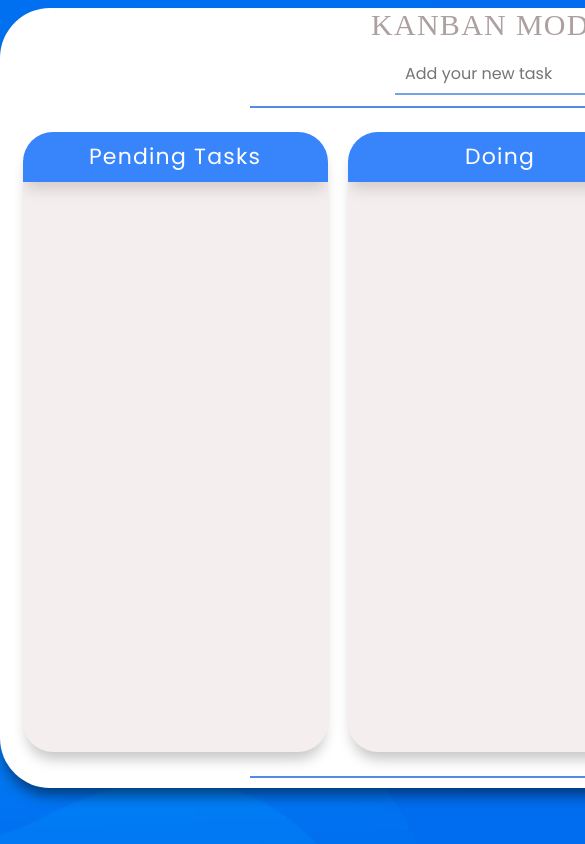
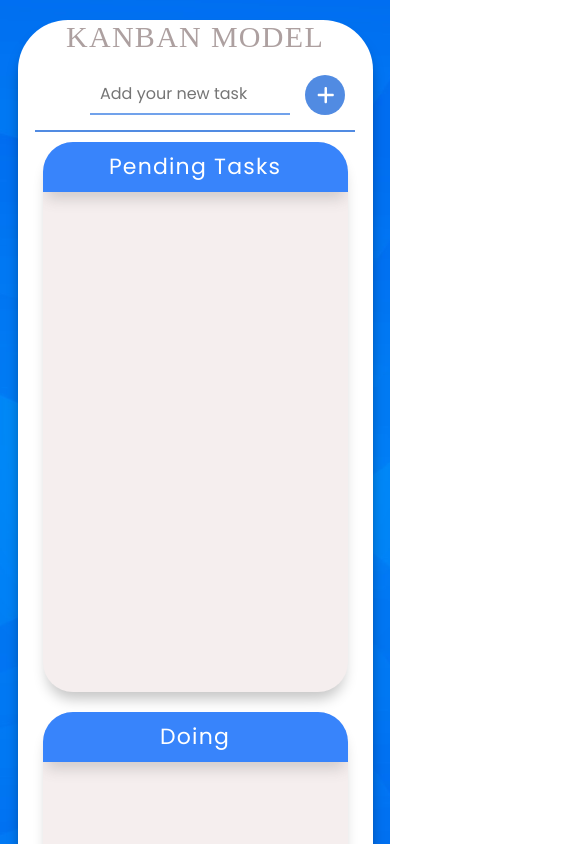
Before and after one commit to Paiva2/kanban, a React (Vite) app: page / in a window 390 px wide. Shown: the top 844 px of the page, 585 px wide, since content can reach past the window. Built offline with nearby package versions, Linux system fonts and the light colour scheme; a web font is replaced by a local one.

Commit message:
added mobile mobile res

```diff
--- a/src/styles/DragNDropContext.css
+++ b/src/styles/DragNDropContext.css
@@ -125,3 +125,11 @@
 .del-btn:hover {
   color: rgb(255, 0, 0);
 }
+
+@media(max-width: 440px) {
+  .containers {
+    height: 550px;
+    width: 305px;
+    margin: 10px;
+  }
+}
--- a/src/styles/EditModal.css
+++ b/src/styles/EditModal.css
@@ -68,3 +68,15 @@
     background-color: rgb(218, 11, 11);
     transition: 0.6s all;
   }
+
+  @media(max-width: 440px){
+    .modal-content{
+      width: 300px;
+      display: flex;
+      flex-direction: column;
+    }
+    .modal-content input{
+      margin: 10px;
+      width: 280px;
+    }
+  }
--- a/src/styles/Header.css
+++ b/src/styles/Header.css
@@ -52,3 +52,9 @@
 .input-field:focus {
     outline: none;
 }
+
+@media(max-width: 440px) {
+  .add-task{
+    width: 270px;
+  }
+}
--- a/src/styles/KanbanContext.css
+++ b/src/styles/KanbanContext.css
@@ -22,3 +22,23 @@
     margin-bottom: 10px;
     width: 500px;
 }
+
+@media(max-width: 440px){
+    .main-container{
+        margin-top: 5%;
+        width: 355px;
+        height: auto;
+    }
+
+    .container-wrapper{
+        display: flex;
+        align-items: center;
+        flex-direction: column;
+        justify-content: center;
+        height: auto;
+    }
+
+    .footer-line{
+        width: 270px;
+    }
+}
```
